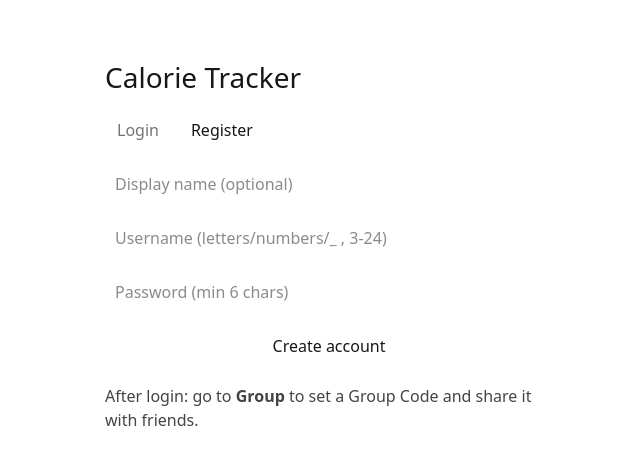
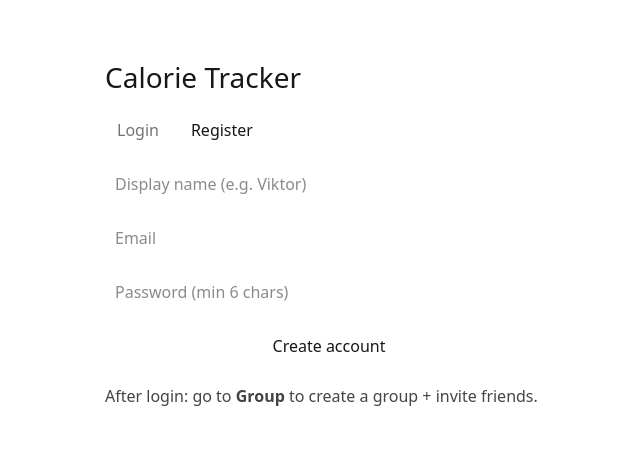
Before and after one commit to victorivanov01/caloriesapp, a Next.js app: page /login in a window 1280 px wide. Both pictures are taken after a click on the button "Register". Shown: the top 464 px of the page, without its empty margins (311-951 px from the left). Built offline with nearby package versions, Linux system fonts and the light colour scheme; no server answers.

Commit message:
fixed login to not req email

```diff
--- a/app/login/page.tsx
+++ b/app/login/page.tsx
@@ -1,28 +1,14 @@
 "use client";
 
-import { FormEvent, useEffect, useMemo, useState } from "react";
+import { FormEvent, useEffect, useState } from "react";
 import { useRouter } from "next/navigation";
 import { supabaseBrowser } from "@/lib/supabaseClient";
 
-function normalizeUsername(raw: string) {
-  // Lowercase, trim, only allow a-z 0-9 underscore, 3..24 chars
-  const u = raw.trim().toLowerCase();
-  if (!/^[a-z0-9_]{3,24}$/.test(u)) {
-    return null;
-  }
-  return u;
-}
-
-function usernameToEmail(username: string) {
-  // Internal-only fake email
-  return `${username}@calories.local`;
-}
-
 export default function LoginPage() {
   const router = useRouter();
-  const supabase = useMemo(() => supabaseBrowser(), []);
+  const supabase = supabaseBrowser();
 
-  const [username, setUsername] = useState("");
+  const [email, setEmail] = useState("");
   const [password, setPassword] = useState("");
 
   const [displayName, setDisplayName] = useState("");
@@ -35,7 +21,7 @@ export default function LoginPage() {
     supabase.auth.getSession().then(({ data }) => {
       if (data.session) router.replace("/today");
     });
-  }, [router, supabase]);
+  }, [router, supabase.auth]);
 
   async function onSubmit(e: FormEvent) {
     e.preventDefault();
@@ -43,16 +29,6 @@ export default function LoginPage() {
     setLoading(true);
 
     try {
-      const u = normalizeUsername(username);
-      if (!u) {
-        throw new Error("Username must be 3-24 chars: letters, numbers, underscore only.");
-      }
-      if (password.length < 6) {
-        throw new Error("Password must be at least 6 characters.");
-      }
-
-      const email = usernameToEmail(u);
-
       if (mode === "login") {
         const { error } = await supabase.auth.signInWithPassword({ email, password });
         if (error) throw error;
@@ -61,23 +37,19 @@ export default function LoginPage() {
       }
 
       // register
-      const dn = displayName.trim() || u;
-
-      const { error } = await supabase.auth.signUp({
+      const { data, error } = await supabase.auth.signUp({
         email,
         password,
-        options: { data: { display_name: dn } },
+        options: { data: { display_name: displayName } },
       });
 
       if (error) throw error;
 
-      // If confirmations are OFF, session may exist immediately
+      // If email confirmations are ON, user may need to confirm.
+      // If confirmations are OFF, session may exist immediately.
       const session = (await supabase.auth.getSession()).data.session;
-      if (session) {
-        router.replace("/today");
-      } else {
-        setMsg("Account created. If email confirmation is enabled, you must confirm before logging in.");
-      }
+      if (session) router.replace("/today");
+      else setMsg("Registered. Check your email to confirm (if confirmations are enabled).");
     } catch (err: any) {
       setMsg(err?.message ?? "Error");
     } finally {
@@ -109,18 +81,17 @@ export default function LoginPage() {
           <input
             value={displayName}
             onChange={(e) => setDisplayName(e.target.value)}
-            placeholder="Display name (optional)"
+            placeholder="Display name (e.g. Viktor)"
+            required
             style={{ padding: 10 }}
           />
         )}
 
         <input
-          value={username}
-          onChange={(e) => setUsername(e.target.value)}
-          placeholder="Username (letters/numbers/_ , 3-24)"
-          autoCapitalize="none"
-          autoCorrect="off"
-          spellCheck={false}
+          value={email}
+          onChange={(e) => setEmail(e.target.value)}
+          placeholder="Email"
+          type="email"
           required
           style={{ padding: 10 }}
         />
@@ -142,7 +113,7 @@ export default function LoginPage() {
       </form>
 
       <p style={{ marginTop: 16, color: "#444" }}>
-        After login: go to <b>Group</b> to set a Group Code and share it with friends.
+        After login: go to <b>Group</b> to create a group + invite friends.
       </p>
     </main>
   );
```
